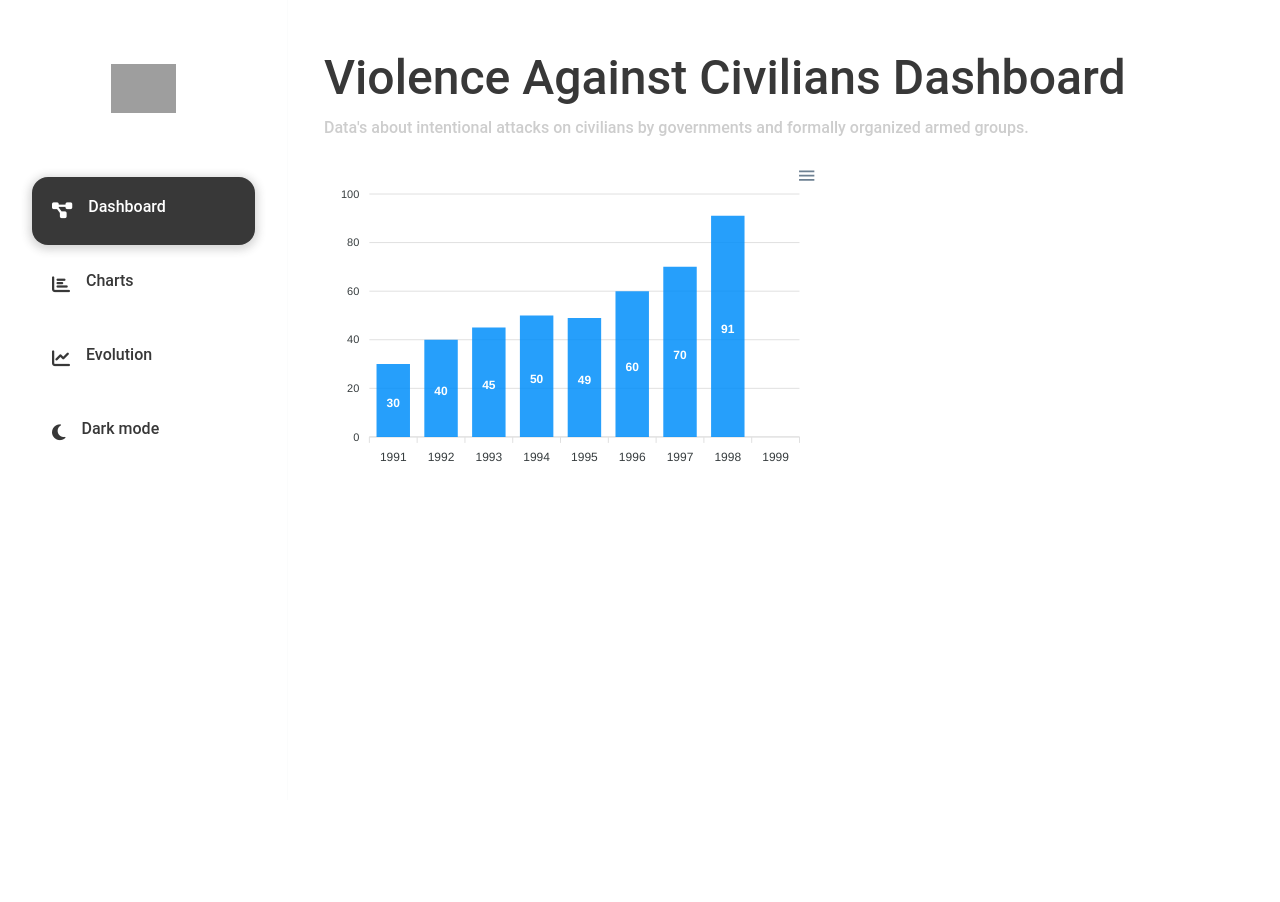
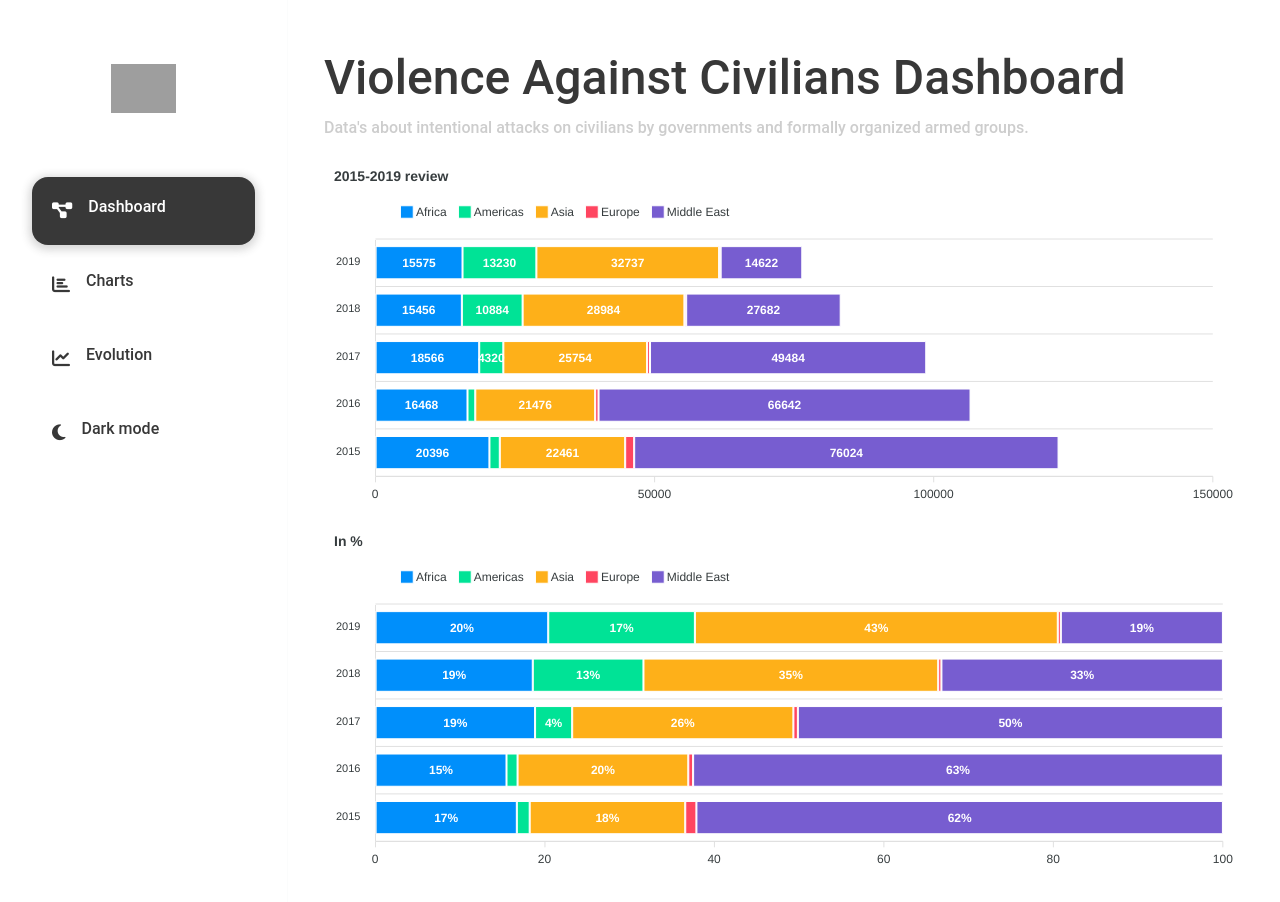
Before and after one commit to perestroika/war-dashboard, a React (Create React App) app: page / in a window 1280 px wide. Shown: the top 902 px of the page. Before the commit the page ends 800 px from the top, so only its background shows below. Built offline with nearby package versions, Linux system fonts and the light colour scheme; grey boxes are pictures that could not be loaded.

Commit message:
dashboard preview

```diff
--- a/src/components/Charts.js
+++ /dev/null
@@ -1,44 +0,0 @@
-import React, { Component } from "react";
-import Chart from "react-apexcharts";
-
-class Charts extends Component {
-    constructor(props) {
-        super(props);
-
-        this.state = {
-            options: {
-                chart: {
-                    id: "basic-bar"
-                },
-                xaxis: {
-                    categories: [1991, 1992, 1993, 1994, 1995, 1996, 1997, 1998, 1999]
-                }
-            },
-            series: [
-                {
-                    name: "series-1",
-                    data: [30, 40, 45, 50, 49, 60, 70, 91]
-                }
-            ]
-        };
-    }
-
-    render() {
-        return (
-            <div className="app">
-                <div className="row">
-                    <div className="mixed-chart">
-                        <Chart
-                            options={this.state.options}
-                            series={this.state.series}
-                            type="bar"
-                            width="500"
-                        />
-                    </div>
-                </div>
-            </div>
-        );
-    }
-}
-
-export default Charts;
--- a/src/components/MainContent.jsx
+++ b/src/components/MainContent.jsx
@@ -1,5 +1,6 @@
 import React from 'react'
-import Charts from './Charts'
+import Charts from './dashboard-charts/Charts'
+import Charts2 from "./dashboard-charts/Charts2";
 
 function MainContent() {
     return (
@@ -8,6 +9,7 @@ function MainContent() {
             <p className="text-brand-light-gray">Data's about intentional attacks on civilians by governments and formally organized armed groups.</p>
             <br/>
             <Charts/>
+            <Charts2/>
         </div>
     )
 }
--- /dev/null
+++ b/src/components/dashboard-charts/Charts.js
@@ -0,0 +1,92 @@
+import React, { Component } from "react";
+import ReactDOM from 'react-dom';
+import Chart from "react-apexcharts";
+
+
+class Charts extends Component {
+    constructor(props) {
+        super(props);
+
+        this.state = {
+
+            series: [{
+                name: 'Africa',
+                data: [15575, 15456, 18566, 16468, 20396]
+            }, {
+                name: 'Americas',
+                data: [13230, 10884, 4320, 1391, 1855]
+            }, {
+                name: 'Asia',
+                data: [32737, 28984, 25754, 21476, 22461]
+            }, {
+                name: 'Europe',
+                data: [275, 314, 521, 604, 1612]
+            }, {
+                name: 'Middle East',
+                data: [14622, 27682, 49484, 66642, 76024]
+            }],
+            options: {
+                chart: {
+                    toolbar:{
+                        show: false
+                    },
+                    type: 'bar',
+                    height: 350,
+                    stacked: true,
+                },
+                plotOptions: {
+                    bar: {
+                        horizontal: true,
+                    },
+                },
+                stroke: {
+                    width: 1,
+                    colors: ['#fff']
+                },
+                title: {
+                    text: '2015-2019 review'
+                },
+                xaxis: {
+                    categories: [2019, 2018, 2017, 2016, 2015],
+                    labels: {
+                        formatter: function (val) {
+                            return val
+                        }
+                    }
+                },
+                yaxis: {
+                    title: {
+                        text: undefined
+                    },
+                },
+                tooltip: {
+                    y: {
+                        formatter: function (val) {
+                            return val
+                        }
+                    }
+                },
+                fill: {
+                    opacity: 1
+                },
+                legend: {
+                    position: 'top',
+                    horizontalAlign: 'left',
+                    offsetX: 40
+                }
+            },
+        };
+    }
+    render() {
+        return (
+            <div id="chart">
+                <Chart options={this.state.options} series={this.state.series} type="bar" height={350} />
+            </div>
+        );
+    }
+}
+
+const domContainer = document.querySelector('#root');
+ReactDOM.render(React.createElement(Charts), domContainer);
+
+export default Charts;
--- /dev/null
+++ b/src/components/dashboard-charts/Charts2.js
@@ -0,0 +1,90 @@
+import React, { Component } from 'react';
+import ReactDOM from 'react-dom';
+import Chart from 'react-apexcharts';
+
+class Charts2 extends Component {
+    constructor(props) {
+        super(props);
+
+        this.state = {
+
+            series: [{
+                name: 'Africa',
+                data: [15575, 15456, 18566, 16468, 20396]
+            }, {
+                name: 'Americas',
+                data: [13230, 10884, 4320, 1391, 1855]
+            }, {
+                name: 'Asia',
+                data: [32737, 28984, 25754, 21476, 22461]
+            }, {
+                name: 'Europe',
+                data: [275, 314, 521, 604, 1612]
+            }, {
+                name: 'Middle East',
+                data: [14622, 27682, 49484, 66642, 76024]
+            }],
+            options: {
+                chart: {
+                    toolbar: {
+                        show: false
+                    },
+                    type: 'bar',
+                    height: 350,
+                    stacked: true,
+                    stackType: '100%'
+                },
+                plotOptions: {
+                    bar: {
+                        horizontal: true,
+                    },
+                },
+                stroke: {
+                    width: 1,
+                    colors: ['#fff']
+                },
+                title: {
+                    text: 'In %'
+                },
+                xaxis: {
+                    categories: [2019, 2018, 2017, 2016, 2015],
+                },
+                tooltip: {
+                    y: {
+                        formatter: function (val) {
+                            return val
+                        }
+                    }
+                },
+                fill: {
+                    opacity: 1
+
+                },
+                legend: {
+                    position: 'top',
+                    horizontalAlign: 'left',
+                    offsetX: 40
+                }
+            },
+
+
+        };
+    }
+
+
+
+    render() {
+        return (
+
+
+            <div id="chart">
+                <Chart options={this.state.options} series={this.state.series} type="bar" height={350} />
+            </div>
+        );
+    }
+}
+
+const domContainer = document.querySelector('#root');
+ReactDOM.render(React.createElement(Charts2), domContainer);
+
+export default Charts2;
```
